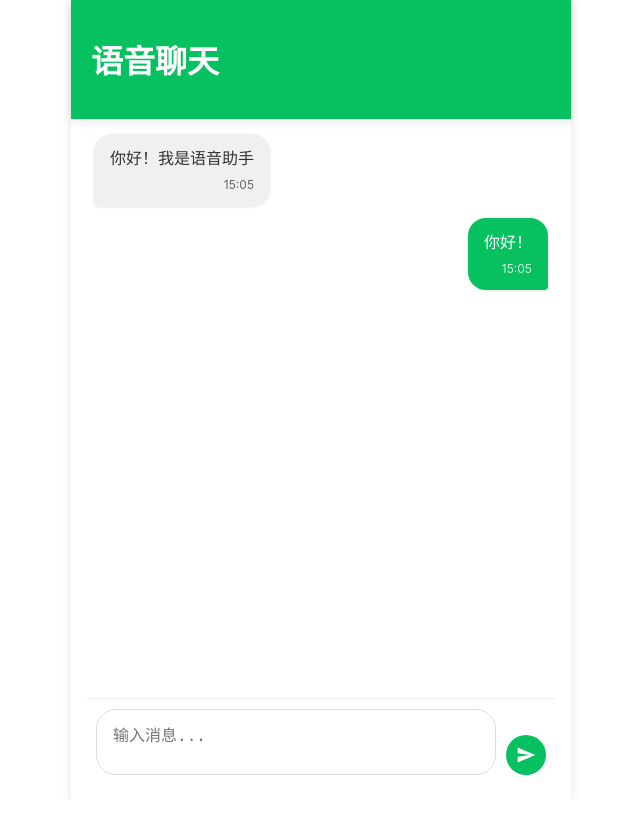
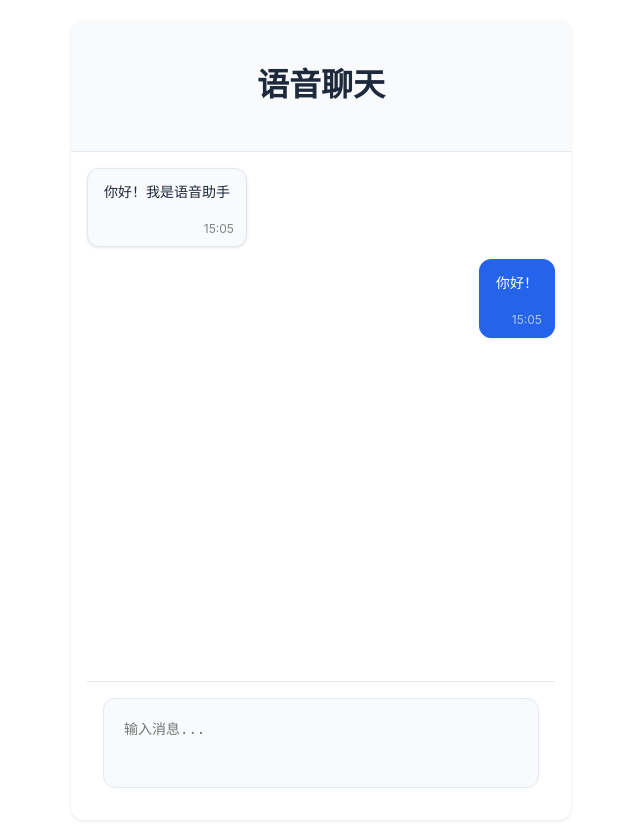
Before and after one commit to yuanv4/duduroMeta, a Flask app: page / in a window 1280 px wide. Shown: the whole page, without its empty margins (319-959 px from the left). Before the commit the page ends 775 px from the top, so only its background shows below. Run offline with Flask 3, Linux system fonts and the light colour scheme; parts of the project's set-up code (start-up, migrations or seed data) failed here and were passed over.

Commit message:
调整一波样式

```diff
--- a/app/static/css/style.css
+++ b/app/static/css/style.css
@@ -1,16 +1,19 @@
 :root {
-    --primary-color: #07c160;
-    --secondary-color: #f0f0f0;
-    --text-color: #333;
-    --white: #ffffff;
-    --shadow: 0 2px 10px rgba(0, 0, 0, 0.1);
+    --primary-color: #2563eb;
+    --secondary-color: #f8fafc;
+    --text-color: #1e293b;
+    --background: #ffffff;
+    --border-color: #e2e8f0;
+    --shadow: 0 1px 3px rgba(0, 0, 0, 0.1);
+    --transition: all 0.2s ease;
 }
 
 body {
-    margin: 0;
-    font-family: -apple-system, BlinkMacSystemFont, 'Segoe UI', Roboto, sans-serif;
-    background-color: var(--white);
+    background: var(--background);
     color: var(--text-color);
+    font-family: 'Inter', -apple-system, BlinkMacSystemFont, sans-serif;
+    line-height: 1.5;
+    -webkit-font-smoothing: antialiased;
 }
 
 .chat-app {
@@ -19,27 +22,27 @@ body {
     height: 100vh;
     display: flex;
     flex-direction: column;
-    background-color: var(--white);
+    background: var(--background);
+    border-radius: 12px;
+    overflow: hidden;
     box-shadow: var(--shadow);
+    margin-top: 20px;
+    margin-bottom: 20px;
 }
 
 .chat-header {
-    background-color: var(--primary-color);
-    padding: 15px 20px;
-    color: var(--white);
-    box-shadow: var(--shadow);
-}
-
-.header-content {
-    max-width: 800px;
-    margin: 0 auto;
+    background: var(--secondary-color);
+    padding: 20px;
+    color: var(--text-color);
+    border-bottom: 1px solid var(--border-color);
+    text-align: center;
 }
 
 .chat-container {
     flex: 1;
     display: flex;
     flex-direction: column;
-    padding: 15px;
+    padding: 16px;
     overflow-y: auto;
 }
 
@@ -48,7 +51,7 @@ body {
     display: flex;
     flex-direction: column;
     gap: 12px;
-    padding-bottom: 15px;
+    padding-bottom: 16px;
 }
 
 .message-item {
@@ -64,93 +67,96 @@ body {
 }
 
 .message-bubble {
-    padding: 12px 16px;
-    border-radius: 18px;
-    display: flex;
-    flex-direction: column;
-    gap: 4px;
-    word-wrap: break-word;
-    min-width: 40px;
+    padding: 12px 16px 28px 16px;
+    border-radius: 12px;
     max-width: 80%;
-    width: fit-content;
-    box-shadow: 0 1px 3px rgba(0, 0, 0, 0.1);
+    background: var(--secondary-color);
+    border: 1px solid var(--border-color);
+    box-shadow: var(--shadow);
     line-height: 1.5;
-    font-size: 16px;
+    font-size: 14px;
+    transition: var(--transition);
+    position: relative;
 }
 
-.message-item.bot .message-bubble {
-    background-color: #f0f0f0;
-    border-bottom-left-radius: 4px;
-    margin-left: 8px;
-}
-
-.message-item.user .message-bubble {
-    background-color: #07c160;
-    color: white;
-    border-bottom-right-radius: 4px;
-    margin-right: 8px;
-}
-
-
 .message-text {
-    font-size: 16px;
-    line-height: 1.5;
+    margin-bottom: 16px;
 }
 
 .message-time {
+    position: absolute;
+    right: 12px;
+    bottom: 8px;
     font-size: 12px;
     color: #666;
-    text-align: right;
-    margin-left: auto;
-    padding-top: 2px;
+    opacity: 0.8;
 }
 
 .message-item.user .message-time {
     color: rgba(255, 255, 255, 0.8);
 }
 
+.play-audio-btn {
+    position: absolute;
+    left: 12px;
+    bottom: 8px;
+    background: none;
+    border: none;
+    color: var(--primary-color);
+    cursor: pointer;
+    padding: 0;
+    font-size: 12px;
+    opacity: 0.8;
+    transition: opacity 0.2s ease;
+}
+
+.play-audio-btn:hover {
+    opacity: 1;
+}
+
+.message-item.bot .message-bubble {
+    background: var(--secondary-color);
+    border-color: var(--border-color);
+}
+
+.message-item.user .message-bubble {
+    background: var(--primary-color);
+    color: white;
+    border-color: var(--primary-color);
+}
+
 .input-area {
-    padding: 10px;
-    background-color: var(--white);
-    border-top: 1px solid #eee;
+    padding: 16px;
+    background: white;
+    border-top: 1px solid var(--border-color);
 }
 
 .input-container {
     display: flex;
-    gap: 10px;
-    align-items: flex-end;
+    align-items: center;
+    background: var(--secondary-color);
+    border-radius: 12px;
+    padding: 8px;
+    border: 1px solid var(--border-color);
 }
 
 textarea {
-    flex: 1;
-    padding: 12px 16px;
-    border: 1px solid #ddd;
-    border-radius: 20px;
+    width: 100%;
+    padding: 12px;
+    background: transparent;
+    border: none;
+    border-radius: 8px;
+    font-size: 14px;
+    line-height: 1.5;
+    color: var(--text-color);
+    transition: var(--transition);
+    outline: none;
     resize: none;
-    font-size: 16px;
-    min-height: 40px;
-    max-height: 120px;
+    min-height: 48px;
+    max-height: 160px;
 }
 
-.send-btn {
-    background-color: var(--primary-color);
-    border: none;
-    border-radius: 50%;
-    width: 40px;
-    height: 40px;
-    display: flex;
-    align-items: center;
-    justify-content: center;
-    cursor: pointer;
-    color: var(--white);
-    transition: background-color 0.2s;
+textarea:focus {
+    background: white;
+    box-shadow: 0 0 0 2px rgba(37, 99, 235, 0.1);
 }
-
-.send-btn:hover {
-    background-color: #06ae56;
-}
-
-.send-btn svg {
-    width: 20px;
-    height: 20px;
-}
--- a/app/templates/index.html
+++ b/app/templates/index.html
@@ -33,11 +33,6 @@
             <div class="input-area">
                 <div class="input-container">
                     <textarea id="input-text" placeholder="输入消息..."></textarea>
-                    <button id="send-btn" class="send-btn">
-                        <svg viewBox="0 0 24 24" width="24" height="24">
-                            <path fill="currentColor" d="M2.01 21L23 12 2.01 3 2 10l15 2-15 2z"></path>
-                        </svg>
-                    </button>
                 </div>
             </div>
         </div>
```
Also changed, not shown: app/static/js/app.js (+35 -11 lines).
